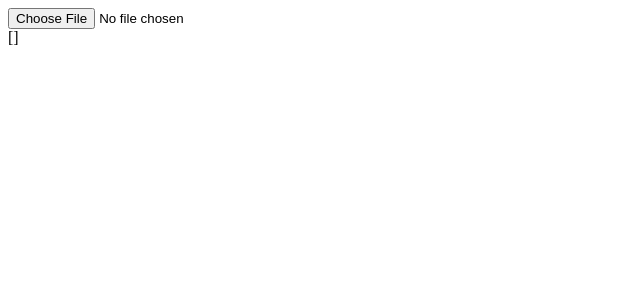
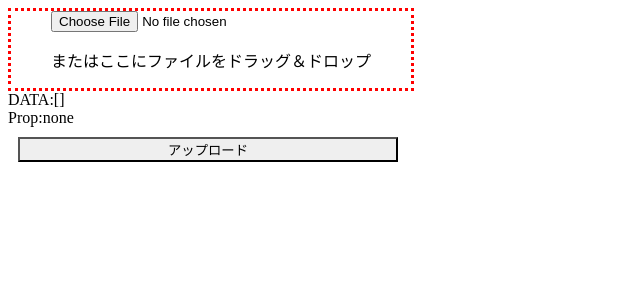
Before and after one commit to aktoge/vuejs, a Vue app: page / in a window 1280 px wide. Shown: the top 300 px of the page, without its empty margins (0-640 px from the left). Built offline with nearby package versions, Linux system fonts and the light colour scheme.

Commit message:
file read

```diff
--- a/src/App.vue
+++ b/src/App.vue
@@ -1,9 +1,24 @@
 <template>
   <div>
-    <form>
+    <!-- <form>
       <input type="file" @change="readfile" />
-    </form>
-    <div>{{ data }}</div>
+    </form> -->
+    <div id="upload" class="commonStyle" :class="{'stylePre':stylePre, 'styleDrag':styleDrag , 'stylePost':stylePost}"
+        @dragover.prevent="changeStyle($event,'ok')"
+        @dragleave.prevent="changeStyle($event,'no')"
+        @drop.prevent="uploadFile($event)">
+
+        <form for="inputFileByDrop" class="button"></form>
+        <input id="inputFileByDrop" type="file" @change="uploadFile($event)">
+        <p>またはここにファイルをドラッグ＆ドロップ</p>
+
+    </div>
+
+    <div>DATA:{{ textData }}</div>
+    <div>Prop:{{ fileName }}</div>
+
+    <button class="btn btn-success">アップロード</button>
+
   </div>
 </template>
 
@@ -11,20 +26,64 @@
 export default {
   data(){
     return {
-      data: []
+      textData: [] ,
+      fileName: 'none',
+      stylePre: true,
+      styleDrag: false,
+      stylePost: false
     }
   },
   methods: {
-    readfile: function(e) {
+    // readfile: function(e) {
+    //   const vm = this
+    //   const file = e.target.files[0]
+    //   const reader = new FileReader()
+
+    //   reader.onload = function() {
+    //     vm.textData = reader.result
+    //   }
+    //   reader.readAsText( file )
+    // },
+    uploadFile: function(event){
+      // console.log(event)
+      this.stylePre = false
+      this.styleDrag = false
+      this.stylePost = true
       const vm = this
-      const file = e.target.files[0]
+      const fileList = event.target.files ? event.target.files : event.dataTransfer.files
+      const file = fileList[0]
       const reader = new FileReader()
-
       reader.onload = function() {
-        vm.data = reader.result
+        vm.textData = reader.result
       }
       reader.readAsText( file )
-    }
+      this.fileName = file.name
+    },
+    changeStyle: function(event,flag){
+      if(flag=='ok'){
+        this.styleDrag = true
+      }else{
+        this.styleDrag = false
+      }
+    },
   }
 }
 </script>
+
+<style scoped>
+.commonStyle { text-align:center; width:400px;}
+.stylePre {border:3px dotted red;}
+.stylePost {border:3px dotted blue;}
+.styleDrag {border:3px dotted green;}
+
+.btn.btn-success {
+        width:380px;
+        margin:10px;
+        background-position:center;
+}
+
+#inputFileByDrop {
+    display:block;
+    margin-left:40px;
+}
+</style>
```
Also changed, not shown: src/assets/logo.png (deleted).
